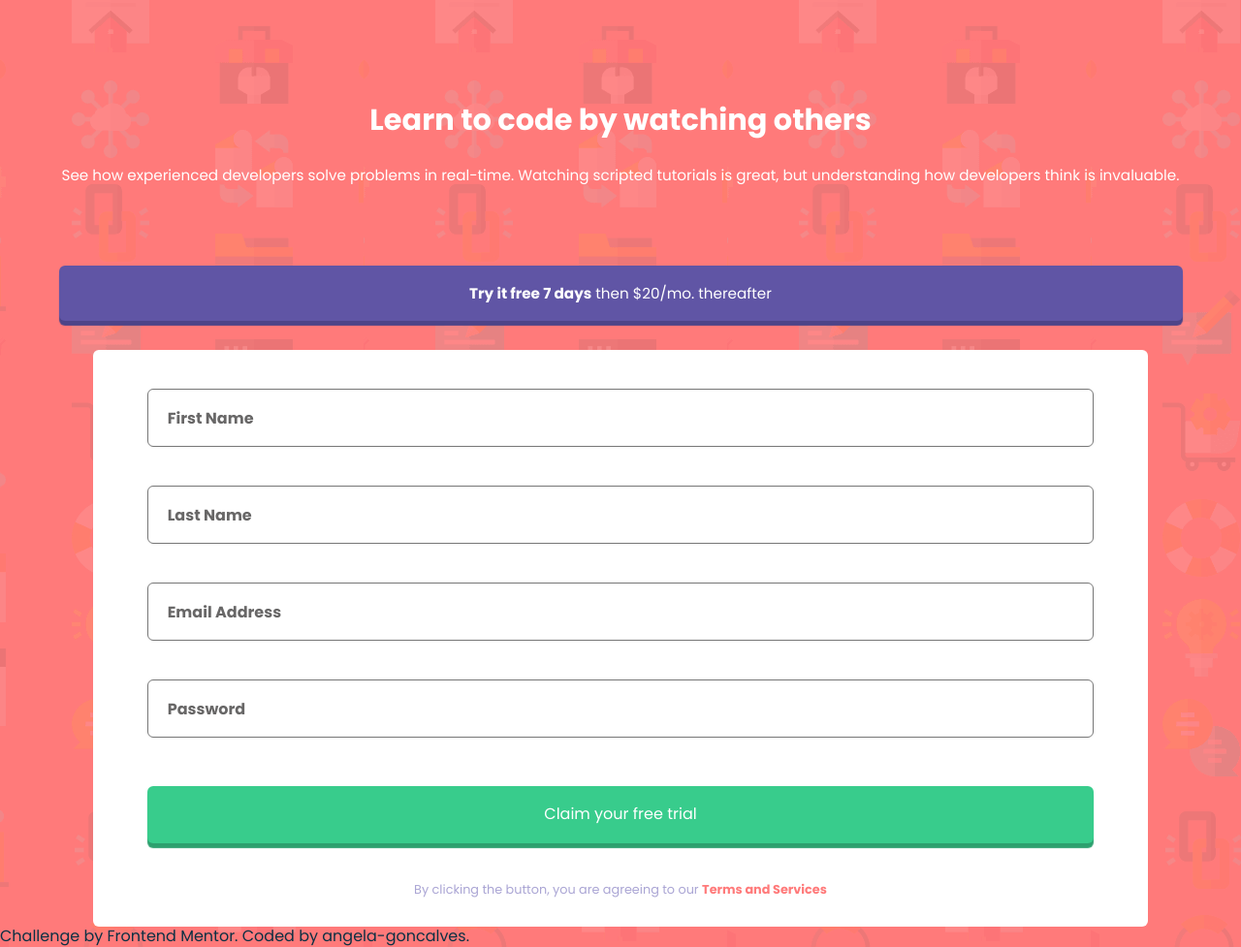
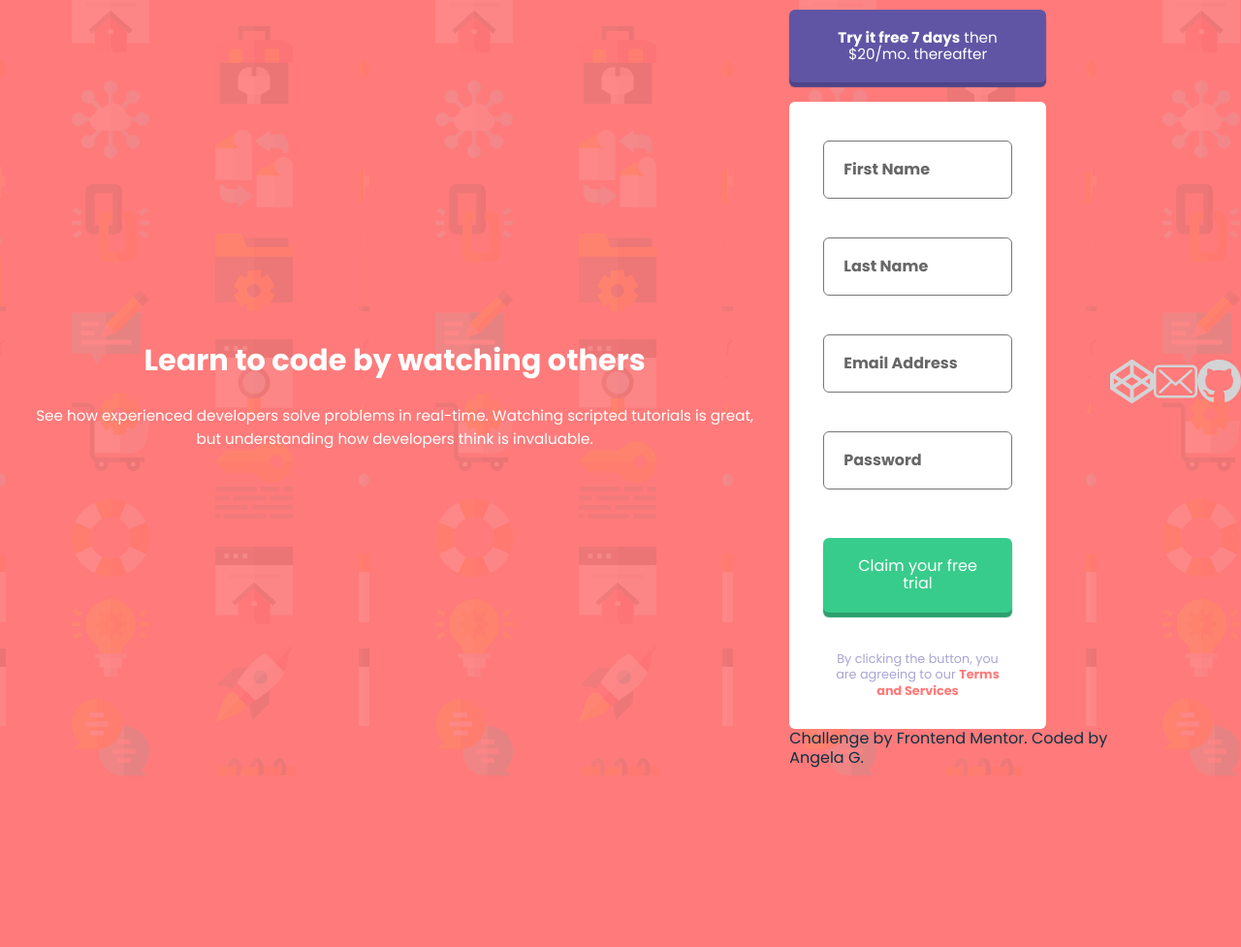
Before and after one commit to angela-goncalves/signup-form, a plain HTML site: page index.html in a window 1280 px wide. Shown: the whole page at 97% size. After the commit the page ends 800 px from the top, so only its background shows below. Drawn offline with nearby package versions, Linux system fonts and the light colour scheme.

Commit message:
docs: add imgs and changes in styles

```diff
--- a/index.html
+++ b/index.html
@@ -15,7 +15,7 @@
 
 </head>
 
-<body >
+<body class="bodyCentered">
   <header>
     <div class="container">
       <h1>Learn to code by watching others </h1>
@@ -24,25 +24,36 @@
         but understanding how developers think is invaluable.
       </p>
     </div>
-      <button class="tryItButton tryItStyleBttn"><span class="font">Try it free 7 days</span> then $20/mo. thereafter</button>
   </header>
-  <main class="surveyForm">
+<div class="mainDesktop">
+  <main class="main">
+    <button class="tryItButton tryItStyleBttn"><span class="font">Try it free 7 days</span> then $20/mo.
+      thereafter</button>
     <form class="surveyForm formBgBorder">
-      <input type="text" placeholder="First Name" class="inputStyle inputBorder" required/>
-      <input type="text" placeholder="Last Name" class="inputStyle inputBorder" required/>
-      <input type="email" placeholder="Email Address" class="inputStyle inputBorder" required/>
-      <input type="password" placeholder="Password" class="inputStyle inputBorder" required/>
+      <input type="text" placeholder="First Name" class="inputStyle inputBorder" required />
+      <input type="text" placeholder="Last Name" class="inputStyle inputBorder" required />
+      <input type="email" placeholder="Email Address" class="inputStyle inputBorder" required />
+      <input type="password" placeholder="Password" class="inputStyle inputBorder" required />
       <button type="submit" class="submit submitBox ">Claim your free trial</button>
-      <small>By clicking the button, you are agreeing to our <a href="#" class="terms font">Terms and Services</a></small>
-
+      <small>By clicking the button, you are agreeing to our <a href="#" class="terms font">Terms and
+          Services</a></small>
     </form>
   </main>
   <footer>
     <p class="attribution">
       Challenge by <a href="https://www.frontendmentor.io?ref=challenge" target="_blank">Frontend Mentor</a>.
-      Coded by <a href="#">angela-goncalves</a>.
+      Coded by <a href="#" class="myName">Angela G.</a>
     </p>
+    </div>
+    <a href="https://codepen.io/angela-goncalves" target="_blank" rel="noreferrer"><img src="/images/codepenicon.svg"
+        alt="angela's codepen profile" class="myWork"/></a>
+    <a href="mailto:angelakgo20@gmail.com" target="_blank" rel="noreferrer">
+      <img src="/images/envelope.svg" alt="send an e-mail to angela" class="myWork"/>
+    </a>
+    <a href="https://github.com/angela-goncalves" target="_blank" rel="noreferrer"><img
+        src="/images/github.svg" alt="angela's github survey-form project" class="myWork"/></a>
   </footer>
+</div>
 </body>
 
 </html>
--- a/mentorForm.css
+++ b/mentorForm.css
@@ -23,6 +23,11 @@ body{
     background-color: var(--primary-red);
     font-family: var(--font-family);
 }
+.bodyCentered{
+    display:flex;
+    flex-direction: column;
+    align-items: center;
+}
 a{
     text-decoration: none;
     color: inherit;
@@ -31,9 +36,6 @@ header{
     margin: 80px 30px 30px 30px;
     line-height: 1.6;
     text-align: center;
-    display:flex;
-    flex-direction: column;
-    align-items: center;
 }
 .container{
     color: var(--primary-white);
@@ -43,8 +45,8 @@ header{
 }
 .tryItStyleBttn{
     padding: 20px;
-    margin-top: 30px;
-    width: 95%;
+    margin: 10px 0px 20px 0px;
+    width: 100%;
     color: var(--primary-white);
     font-size: 0.95rem;
 }
@@ -81,14 +83,17 @@ input::placeholder {
   border-radius: var(--border-radius);
   border-width: var(--border-width);
 }
+main{
+    width: 80%;
+}
 .surveyForm{
     display: flex;
     flex-direction: column;
     align-items: center;
+    width: 100%;
 }
-form {
-    width: 85%;
-}
+/* form {
+} */
 .formBgBorder{
     background-color:var(--primary-white);
     border-radius: var(--border-radius);
@@ -131,3 +136,13 @@ small{
 .attribution{
     color: rgb(12, 49, 68)
 }
+.myWork{
+    width:45px;
+    height: auto;
+}
+@media (min-width: 600px){
+    .bodyCentered{
+        display: flex;
+        flex-direction: row;
+    }
+}
```
Also changed, not shown: images/codepenicon.svg (added), images/envelope.svg (added), images/github.svg (added).
